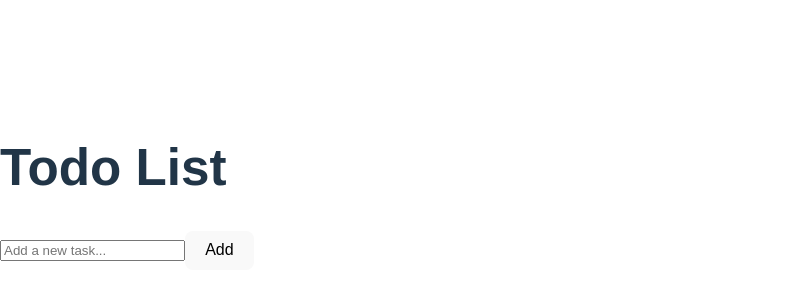
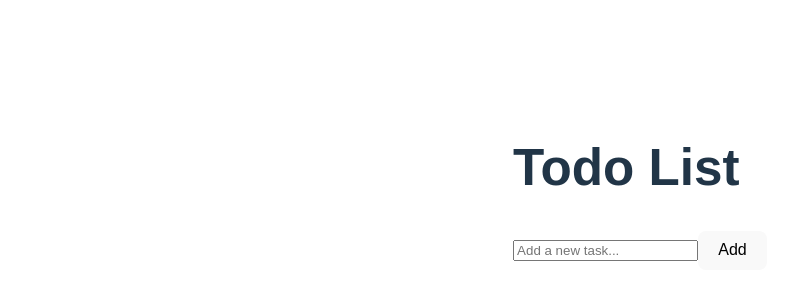
Before and after one commit to lavetted/To-do-list, a React (Vite) app: page / in a window 1280 px wide. Shown: the part 204-504 px from the top of the page, without its empty margins (0-809 px from the left). Built offline with nearby package versions, Linux system fonts and the light colour scheme.

Commit message:
more css

```diff
--- a/src/App.css
+++ b/src/App.css
@@ -1,7 +1,23 @@
+html,
+body {
+  display: flex;
+  justify-content: center;
+  height: 100%;
+  box-sizing: border-box;
+}
+
 .app {
   max-width: 500px;
   margin: auto;
   font-family: sans-serif;
+  gap: 16px;
+}
+
+#root {
+  width: 100%;
+  display: flex;
+  justify-content: center;
+  align-items: center;
 }
 
 ul {
```
